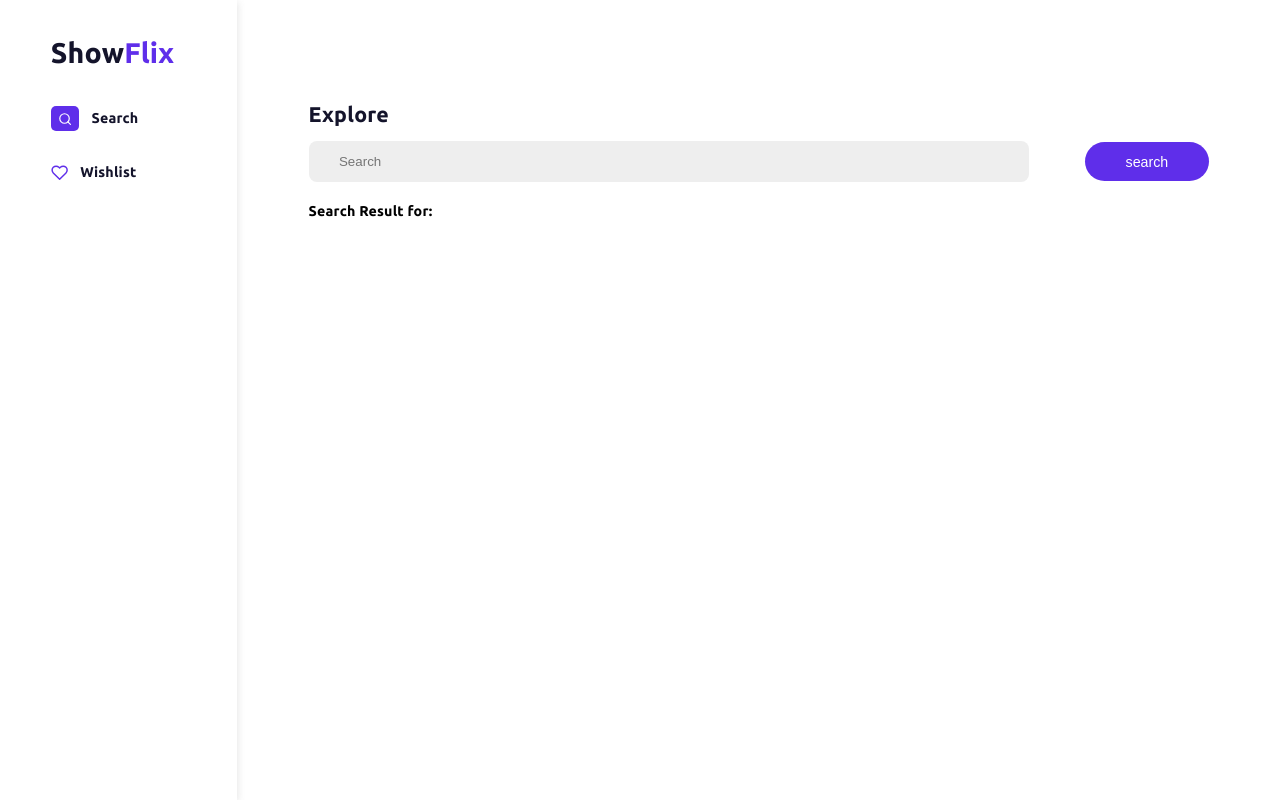
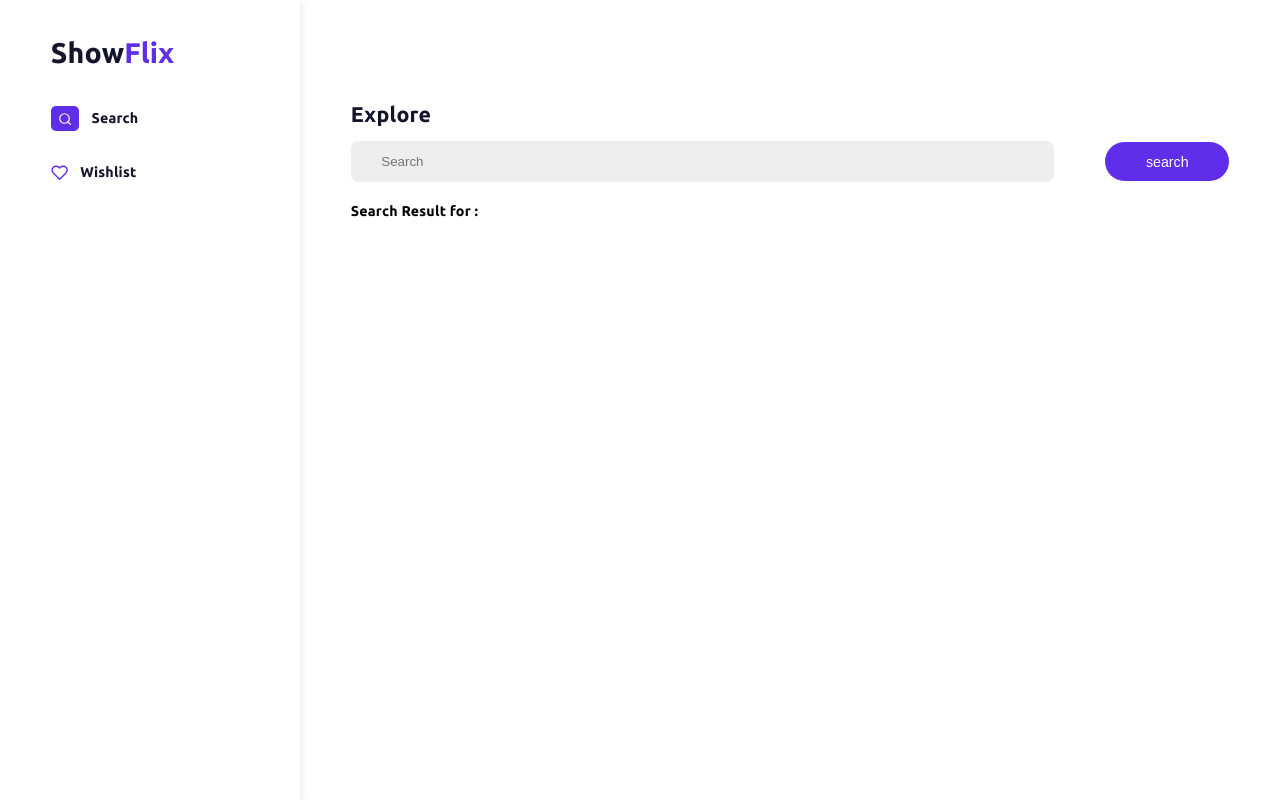
Before and after one commit to eakinloose/showflix, a React (Vite) app: page / in a window 1280 px wide. Built offline with nearby package versions, Linux system fonts and the light colour scheme.

Commit message:
initial commit

```diff
--- /dev/null
+++ b/src/components/overlaycontent.jsx
@@ -0,0 +1,5 @@
+const overlay = () => {
+   return <></>;
+};
+
+export default overlay;
--- a/src/containers/layout/Layout.jsx
+++ b/src/containers/layout/Layout.jsx
@@ -28,9 +28,6 @@ const AppLayout = ({ children }) => {
 export default AppLayout;
 
 const ContentWrapper = styled.div`
-   display: flex;
-   height: 100vh;
-
    @media screen and (max-width: 600px) {
       display: block;
       height: auto;
@@ -40,10 +37,4 @@ const ContentWrapper = styled.div`
 const MainContent = styled.div`
    width: 100%;
    height: 100%;
-   padding: 9.5rem 7rem;
-   overflow-y: auto;
-
-   @media screen and (max-width: 600px) {
-      padding: 2rem;
-   }
 `;
--- a/src/containers/sidebar/sideBar.jsx
+++ b/src/containers/sidebar/sideBar.jsx
@@ -40,6 +40,8 @@ const SidemenuWrapper = styled.div`
    background: ${({ theme }) => theme.colors?.white};
    height: 100vh;
    box-shadow: rgba(99, 99, 99, 0.2) 0px 2px 8px 0px;
+   position: fixed;
+   z-index: 1;
 
    h1 {
       display: inline-block;
@@ -53,6 +55,7 @@ const SidemenuWrapper = styled.div`
    @media screen and (max-width: 600px) {
       width: 100%;
       text-align: center;
+      position: relative;
       height: auto;
       box-shadow: none;
 
--- a/src/pages/Home.jsx
+++ b/src/pages/Home.jsx
@@ -1,9 +1,9 @@
 import { useEffect, useState } from "react";
 import { useDispatch, useSelector } from "react-redux";
 import { fetchMovies } from "../features/movies";
-import { styled } from "styled-components";
-import { Link } from "react-router-dom";
-import { FiSearch } from "react-icons/fi";
+import { styled, keyframes } from "styled-components";
+// import { Link } from "react-router-dom";
+import { FiArrowLeft, FiSearch } from "react-icons/fi";
 
 const Home = () => {
    const moviesList = useSelector((state) => state.movies);
@@ -13,6 +13,7 @@ const Home = () => {
    const data = moviesList.movies;
 
    const [queryResponse, setQueryResponse] = useState(data);
+   const [overlay, setOverlay] = useState(false);
 
    useEffect(() => {
       if (moviesList.movies) {
@@ -22,10 +23,28 @@ const Home = () => {
 
    const searchMovie = () => {
       dispatch(fetchMovies(searchParam));
+      console.log(queryResponse);
    };
 
    return (
       <HomeWrapper>
+         {overlay && (
+            <OverlayContainer>
+               <Backdrop
+                  onClick={() => {
+                     setOverlay(false);
+                  }}
+               />
+               <ContentWrapper>
+                  <FiArrowLeft
+                     onClick={() => {
+                        setOverlay(false);
+                     }}
+                  />
+               </ContentWrapper>
+            </OverlayContainer>
+         )}
+         <SearchWrapper>
             <h2>Explore</h2>
             <div className="searchArea">
                <input
@@ -44,18 +63,25 @@ const Home = () => {
             <div>
                {moviesList.loading && <p>loading...</p>}
 
-            <h4>Search Result for: {searchParam}</h4>
+               <h4>Search Result for : {searchParam}</h4>
                <GridWrapper>
                   {queryResponse.map((movie, index) => (
-                  <Link to={`movie/${movie.imdbID}`} key={index}>
-                     <div className="movieCard">
+                     // <Link to={`movie/${movie.imdbID}`} key={index}>
+                     <div
+                        key={index}
+                        className="movieCard"
+                        onClick={() => {
+                           setOverlay(true);
+                        }}
+                     >
                         <img src={movie.Poster} alt={movie.Title} />
                         <button>view</button>
                      </div>
-                  </Link>
+                     // </Link>
                   ))}
                </GridWrapper>
             </div>
+         </SearchWrapper>
       </HomeWrapper>
    );
 };
@@ -63,6 +89,13 @@ const Home = () => {
 export default Home;
 
 const HomeWrapper = styled.div`
+   width: 100%;
+`;
+
+const SearchWrapper = styled.div`
+   padding: 9.5rem 5rem;
+   margin-left: 300px;
+
    h4 {
       margin-bottom: 2rem;
    }
@@ -93,8 +126,12 @@ const HomeWrapper = styled.div`
          padding: 1.3rem;
          border-radius: 10px;
       }
+   }
 
    @media screen and (max-width: 600px) {
+      padding: 2rem;
+      margin-left: 0;
+      .searchArea {
          input {
             width: 83%;
          }
@@ -110,6 +147,15 @@ const HomeWrapper = styled.div`
    }
 `;
 
+const slideInAnimation = keyframes`
+   from {
+      transform: translateX(100%);
+   }
+   to {
+      transform: translateX(0);
+   }
+`;
+
 const GridWrapper = styled.div`
    width: 100%;
    display: grid;
@@ -120,12 +166,13 @@ const GridWrapper = styled.div`
       position: relative;
       height: 330px;
       width: 230px;
+      cursor: pointer;
 
       img {
          width: 230px;
          height: 100%;
          object-fit: cover;
-         border-radius: 15px;
+         border-radius: 10px;
       }
 
       button {
@@ -149,3 +196,29 @@ const GridWrapper = styled.div`
       }
    }
 `;
+
+const OverlayContainer = styled.div`
+   width: 100%;
+   height: 100vh;
+   background: rgba(0, 0, 0, 0.4);
+   position: fixed;
+   z-index: 1;
+   top: 0;
+`;
+
+const Backdrop = styled.div`
+   width: 100%;
+   height: 100vh;
+`;
+
+const ContentWrapper = styled.div`
+   animation: ${slideInAnimation} 0.3s ease-in-out forwards;
+   width: 300px;
+   height: 100%;
+   padding: 2rem;
+   position: fixed;
+   background: white;
+   top: 0;
+   z-index: 299;
+   right: 0;
+`;
--- a/src/pages/Movie.jsx
+++ b/src/pages/Movie.jsx
@@ -89,7 +89,14 @@ const FlexWrapper = styled.div`
       width: 300px;
       margin-right: 4rem;
       object-fit: cover;
-      border-radius: 20px;
+      border-radius: 10px;
+   }
+
+   @media screen and (max-width: 600px) {
+      flex-direction: column;
+      img {
+         margin: 2rem 0;
+      }
    }
 `;
 
@@ -108,14 +115,16 @@ const ContentWrapper = styled.div`
 
    .flex {
       display: flex;
+      flex-wrap: wrap;
 
       div {
          display: flex;
          align-items: center;
-         margin-right: 4rem;
+         margin-right: 3rem;
 
          span {
-            margin-left: 1rem;
+            margin-left: 0.6rem;
+            line-height: 2.5;
          }
       }
    }
@@ -132,6 +141,11 @@ const ContentWrapper = styled.div`
       border-radius: 15px;
       color: ${({ theme }) => theme.colors?.primary};
    }
+
+   @media screen and (max-width: 600px) {
+      margin-top: 3rem;
+      min-height: 370px;
+   }
 `;
 
 const RelatedMovies = styled.div`
```
Lines whose indentation alone changed are shown as unchanged.
